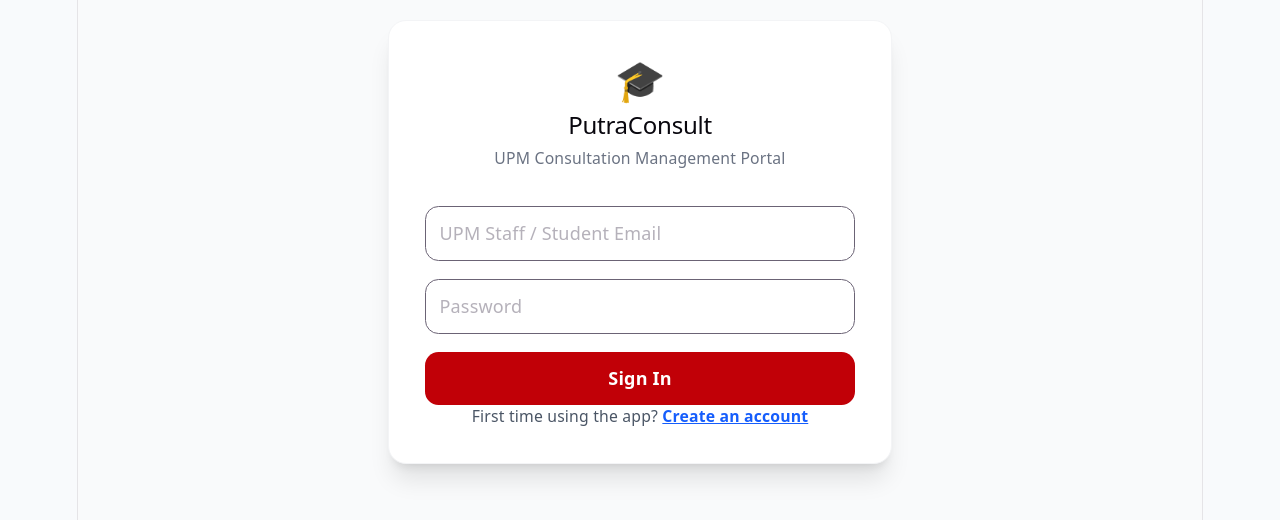
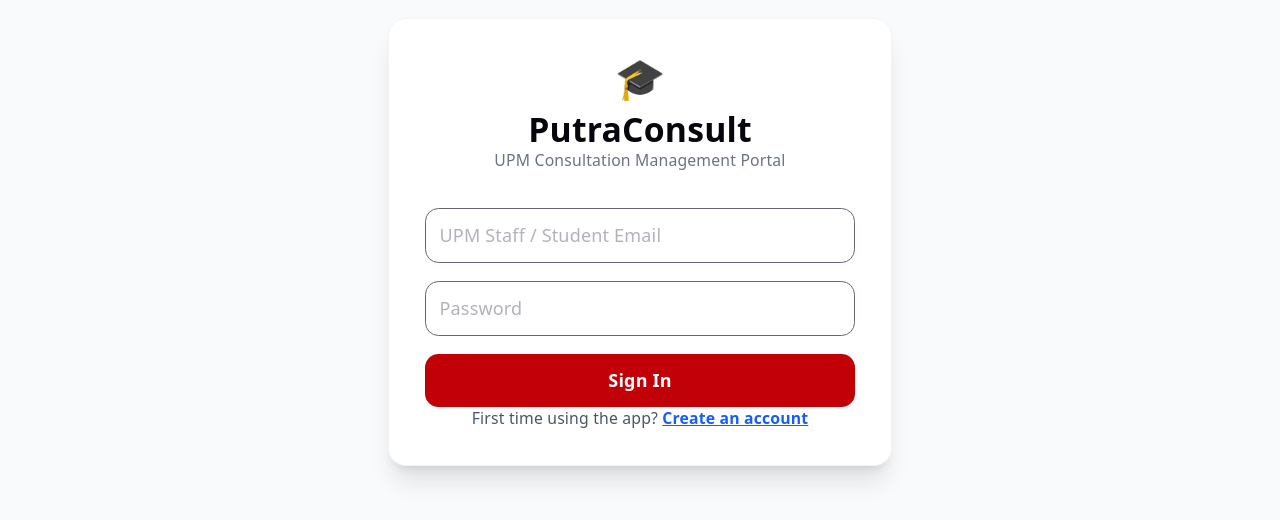
Before and after one commit to zikryzaherman/PutraConsult, a React (Vite) app: page /login in a window 1280 px wide. Shown: the part 158-678 px from the top of the page. Built offline with nearby package versions, Linux system fonts and the light colour scheme; no server answers; the HTML template or start-up script is replaced by a standard one.

Commit message:
Fix layout margins, clean up top navbar duplication, and fix typography

```diff
--- a/src/App.jsx
+++ b/src/App.jsx
@@ -1,5 +1,5 @@
 import React from "react";
-import { BrowserRouter as Router, Routes, Route, Navigate, Link } from "react-router-dom";
+import { BrowserRouter as Router, Routes, Route, Navigate } from "react-router-dom";
 import { AuthProvider, useAuth } from "./context/AuthContext";
 import Login from "./pages/auth/Login";
 import Register from "./pages/auth/Register";
@@ -7,8 +7,6 @@ import FindLecturer from "./pages/student/FindLecturer";
 import ViewBookingStatus from "./pages/student/ViewBookingStatus";
 import ManageAvailability from "./pages/lecturer/ManageAvailability";
 import ManageRequests from "./pages/lecturer/ManageRequests";
-import Home from "./pages/Home";
-import Notifications from "./pages/shared/Notifications";
 
 function ProtectedRoute({ children, allowedRole }) {
   const { currentUser, profile } = useAuth();
@@ -25,31 +23,19 @@ function HomeRedirect() {
 
 function StudentLayout() {
   return (
-    <div>
-      <div className="bg-white border-b flex justify-center space-x-8 py-2 text-sm font-bold shadow-sm">
-        <Link to="/student/find" className="text-red-800 hover:underline">🔍 Search & Book Lecturer</Link>
-        <Link to="/student/status" className="text-red-800 hover:underline">📋 View Booking Status</Link>
-      </div>
     <Routes>
       <Route path="find" element={<FindLecturer />} />
       <Route path="status" element={<ViewBookingStatus />} />
     </Routes>
-    </div>
   );
 }
 
 function LecturerLayout() {
   return (
-    <div>
-      <div className="bg-white border-b flex justify-center space-x-8 py-2 text-sm font-bold shadow-sm">
-        <Link to="/lecturer/requests" className="text-red-800 hover:underline">📥 Manage Requests</Link>
-        <Link to="/lecturer/availability" className="text-red-800 hover:underline">⏳ Broadcast Availability</Link>
-      </div>
     <Routes>
       <Route path="requests" element={<ManageRequests />} />
       <Route path="availability" element={<ManageAvailability />} />
     </Routes>
-    </div>
   );
 }
 
--- a/src/components/Navbar.jsx
+++ b/src/components/Navbar.jsx
@@ -1,28 +1,32 @@
-// Navigation shell present across the app [cite: 34]
+// Navigation shell present across the app
 import React from "react";
 
 export default function Navbar({ profile, notifications, onNotificationClick, onLogout }) {
   return (
-    <nav className="bg-white/80 backdrop-blur-md border-b border-slate-100 px-8 py-4 flex justify-between items-center sticky top-0 z-40 transition-all">
+    <nav className="w-full bg-white border-b border-slate-200 h-16 flex justify-between items-center px-6 sticky top-0 z-50 shadow-xs">
       {/* Brand Identity */}
       <div className="flex items-center space-x-3">
-        <div className="h-9 w-9 bg-gradient-to-tr from-red-800 to-red-600 rounded-xl flex items-center justify-center shadow-md shadow-red-800/20">
-          <span className="text-white text-lg font-bold">P</span>
+        <div className="h-10 w-10 bg-red-700 text-white rounded-xl flex items-center justify-center font-bold text-xl shadow-xs">
+          P
         </div>
         <div>
-          <span className="font-extrabold text-lg tracking-tight bg-gradient-to-r from-slate-900 to-slate-700 bg-clip-text text-transparent">PutraConsult</span>
-          <span className="block text-[10px] font-mono tracking-wider text-slate-400 font-bold -mt-1 uppercase">UPM PORTAL</span>
+          <span className="font-extrabold text-lg tracking-tight text-slate-900 block leading-tight">
+            PutraConsult
+          </span>
+          <span className="block text-[10px] tracking-wider text-slate-400 font-bold uppercase">
+            UPM PORTAL
+          </span>
         </div>
       </div>
 
       {/* Actions & Profile */}
-      <div className="flex items-center space-x-6">
+      <div className="flex items-center space-x-4">
         {/* Notification Bell */}
         <button
           onClick={onNotificationClick}
-          className="relative p-2 text-slate-500 hover:text-red-700 rounded-xl hover:bg-slate-50 transition-all duration-200 group cursor-pointer"
+          className="relative p-2 text-slate-400 hover:text-slate-600 hover:bg-slate-100 rounded-full transition-colors cursor-pointer"
         >
-          <span className="text-xl group-hover:scale-110 block transition-transform">🔔</span>
+          <span className="text-xl block">🔔</span>
           {notifications?.length > 0 && (
             <span className="absolute top-1.5 right-1.5 bg-red-600 text-white text-[9px] font-black rounded-full h-4 w-4 flex items-center justify-center ring-2 ring-white animate-pulse">
               {notifications.length}
@@ -30,17 +34,20 @@ export default function Navbar({ profile, notifications, onNotificationClick, on
           )}
         </button>
 
+        {/* Vertical Divider */}
+        <div className="h-6 w-px bg-slate-200 hidden sm:block"></div>
+
         {/* User Badging */}
-        <div className="flex items-center space-x-3 border-l border-slate-200 pl-6 hidden sm:flex">
+        <div className="items-center space-x-3 hidden sm:flex">
           <div className="text-right">
-            <span className="font-sans font-bold text-slate-800 block text-sm">
+            <span className="font-sans font-bold text-slate-800 block text-sm leading-none">
               {profile?.name || "User Profile"}
             </span>
-            <span className="font-mono bg-red-50 text-red-700 text-[9px] px-2 py-0.5 rounded-full font-black tracking-wide uppercase border border-red-100/60 inline-block mt-0.5">
-              {profile?.role}
+            <span className="inline-block mt-1 px-2 py-0.5 bg-red-50 text-red-700 rounded-full text-[10px] font-bold uppercase tracking-wide border border-red-100">
+              {profile?.role || "Student"}
             </span>
           </div>
-          <div className="h-9 w-9 bg-slate-100 border border-slate-200 rounded-full flex items-center justify-center text-slate-600 font-semibold text-sm">
+          <div className="h-9 w-9 bg-slate-100 border border-slate-200 rounded-full flex items-center justify-center text-slate-700 font-semibold text-sm shadow-xs">
             {profile?.name ? profile.name.charAt(0).toUpperCase() : "U"}
           </div>
         </div>
@@ -48,7 +55,7 @@ export default function Navbar({ profile, notifications, onNotificationClick, on
         {/* Logout */}
         <button
           onClick={onLogout}
-          className="text-xs font-semibold text-slate-500 hover:text-red-700 border border-slate-200 hover:border-red-200 px-3 py-1.5 rounded-lg bg-white shadow-xs transition-all duration-200 cursor-pointer"
+          className="text-xs font-semibold text-slate-500 hover:text-red-600 px-3 py-1.5 hover:bg-red-50 rounded-lg transition-all border border-transparent hover:border-red-100 cursor-pointer"
         >
           LOGOUT
         </button>
--- a/src/index.css
+++ b/src/index.css
@@ -1,4 +1,5 @@
 @import "tailwindcss";
+
 :root {
   --text: #6b6375;
   --text-h: #08060d;
@@ -9,8 +10,7 @@
   --accent-bg: rgba(170, 59, 255, 0.1);
   --accent-border: rgba(170, 59, 255, 0.5);
   --social-bg: rgba(244, 243, 236, 0.5);
-  --shadow:
-    rgba(0, 0, 0, 0.1) 0 10px 15px -3px, rgba(0, 0, 0, 0.05) 0 4px 6px -2px;
+  --shadow: rgba(0, 0, 0, 0.1) 0 10px 15px -3px, rgba(0, 0, 0, 0.05) 0 4px 6px -2px;
 
   --sans: system-ui, 'Segoe UI', Roboto, sans-serif;
   --heading: system-ui, 'Segoe UI', Roboto, sans-serif;
@@ -18,7 +18,7 @@
 
   font: 18px/145% var(--sans);
   letter-spacing: 0.18px;
-  color-scheme: light dark;
+  color-scheme: light;
   color: var(--text);
   background: var(--bg);
   font-synthesis: none;
@@ -31,67 +31,27 @@
   }
 }
 
-@media (prefers-color-scheme: dark) {
-  :root {
-    --text: #9ca3af;
-    --text-h: #f3f4f6;
-    --bg: #16171d;
-    --border: #2e303a;
-    --code-bg: #1f2028;
-    --accent: #c084fc;
-    --accent-bg: rgba(192, 132, 252, 0.15);
-    --accent-border: rgba(192, 132, 252, 0.5);
-    --social-bg: rgba(47, 48, 58, 0.5);
-    --shadow:
-      rgba(0, 0, 0, 0.4) 0 10px 15px -3px, rgba(0, 0, 0, 0.25) 0 4px 6px -2px;
-  }
-
-  #social .button-icon {
-    filter: invert(1) brightness(2);
-  }
+body {
+  margin: 0;
+  background: var(--bg);
 }
 
-body {
-  margin: 0;
-}
-
+/* Fixed: `#root` is now extracted, fluid, and takes full width */
 #root {
-  width: 1126px;
-  max-width: 100%;
-  margin: 0 auto;
-  text-align: center;
-  border-inline: 1px solid var(--border);
-  min-height: 100svh;
+  width: 100%;
+  min-height: 100vh;
   display: flex;
   flex-direction: column;
   box-sizing: border-box;
 }
 
-h1,
-h2 {
+/* Neutralized aggressive header scaling so Tailwind styles work */
+h1, h2, h3, h4, h5, h6 {
   font-family: var(--heading);
-  font-weight: 500;
   color: var(--text-h);
+  margin: 0;
 }
 
-h1 {
-  font-size: 56px;
-  letter-spacing: -1.68px;
-  margin: 32px 0;
-  @media (max-width: 1024px) {
-    font-size: 36px;
-    margin: 20px 0;
-  }
-}
-h2 {
-  font-size: 24px;
-  line-height: 118%;
-  letter-spacing: -0.24px;
-  margin: 0 0 8px;
-  @media (max-width: 1024px) {
-    font-size: 20px;
-  }
-}
 p {
   margin: 0;
 }
```
Also changed, not shown: 1 other file (tests, documents, lock files or other folders). Lines whose indentation alone changed are shown as unchanged.
